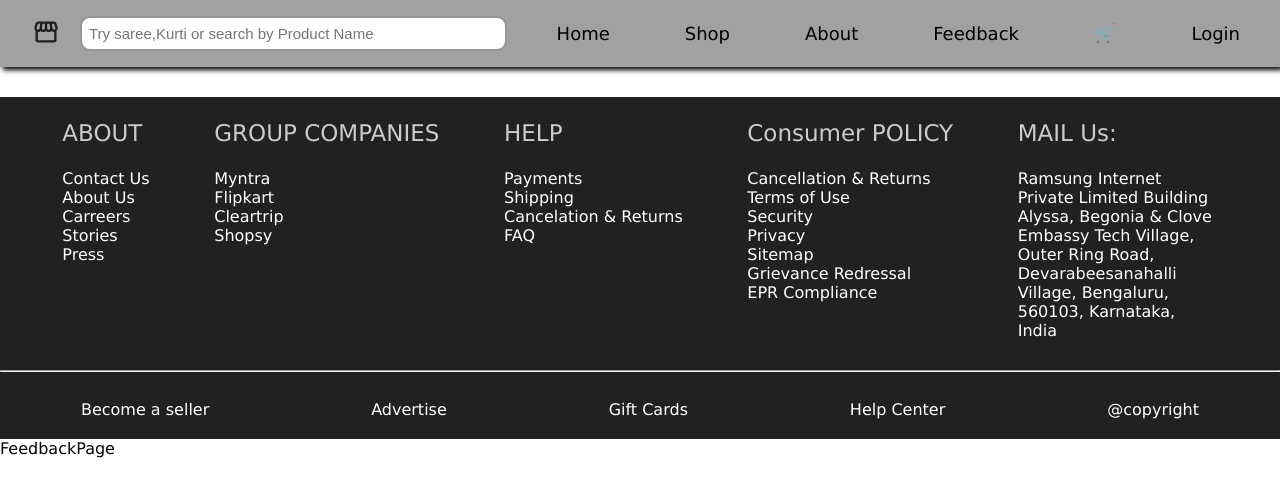
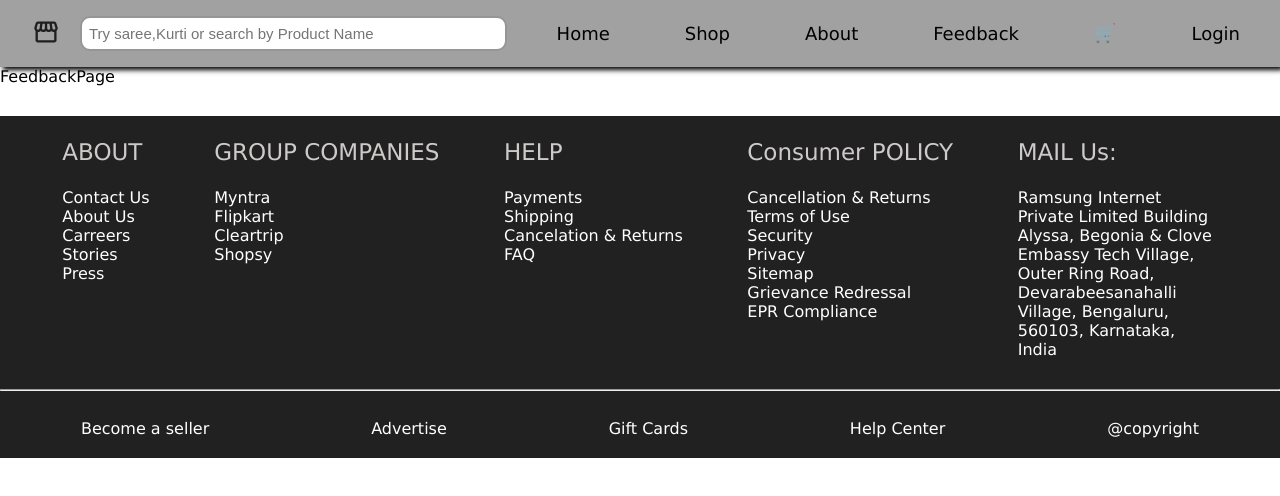
Before and after one commit to rajnandinitikkal/React_ProductListing_Project, a React (Create React App) app in the folder client/: page /feedback in a window 1280 px wide. Shown: the top 496 px of the page. Built offline with nearby package versions, Linux system fonts and the light colour scheme.

Commit message:
changes in footer section

```diff
--- a/client/src/view/FeedbackPage.jsx
+++ b/client/src/view/FeedbackPage.jsx
@@ -3,10 +3,12 @@ import Footer from "../component/footer";
 
 function FeedbackPage() {
   return (
-    <div>
+    <>
 
-      <Footer/>
-      FeedbackPage</div>
+
+    FeedbackPage
+    <Footer/>
+    </>
   )
 }
 
```
